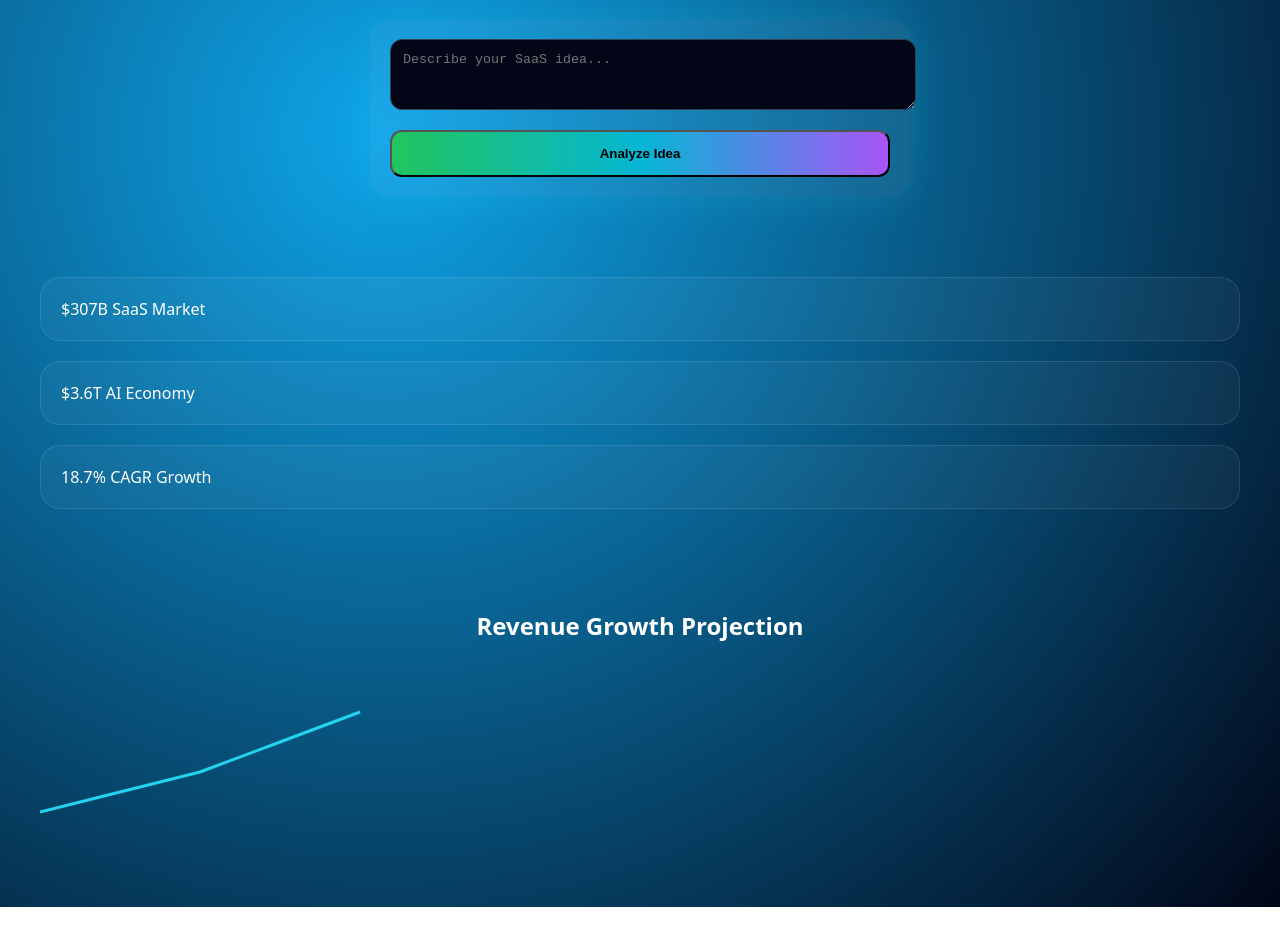
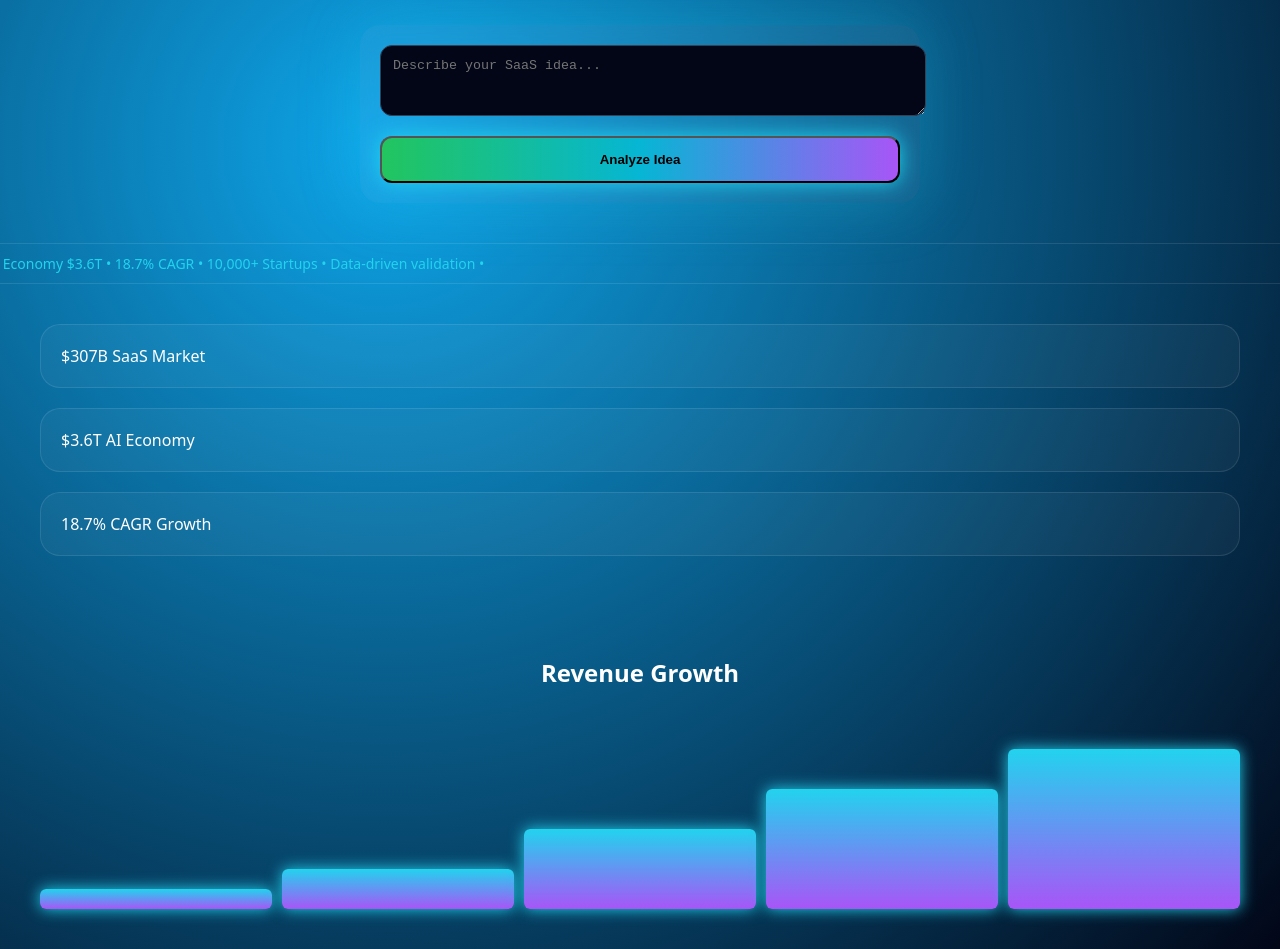
Before and after one commit to TogaraCode/ai-saas-platform, a Next.js app: page / in a window 1280 px wide. Shown: the part 200-1149 px from the top of the page. Before the commit the page ends 1107 px from the top, so only its background shows below. Built offline with nearby package versions, Linux system fonts and the light colour scheme.

Commit message:
Refactor page.js for improved readability and styles
Refactor code for readability and update styles.

```diff
--- a/app/page.js
+++ b/app/page.js
@@ -34,9 +34,7 @@ export default function Home() {
     const els = document.querySelectorAll(".reveal")
     const obs = new IntersectionObserver((entries) => {
       entries.forEach((e) => {
-        if (e.isIntersecting) {
-          e.target.classList.add("visible")
-        }
+        if (e.isIntersecting) e.target.classList.add("visible")
       })
     }, { threshold: 0.2 })
 
@@ -52,11 +50,11 @@ export default function Home() {
       overflowX: "hidden"
     }}>
 
-      {/* pointer glow */}
+      {/* POINTER LIGHT */}
       <div ref={beamRef} style={{
         position: "fixed",
-        width: 200,
-        height: 200,
+        width: 250,
+        height: 250,
         pointerEvents: "none",
         background: "radial-gradient(circle, rgba(34,211,238,0.25), transparent 70%)",
         transform: "translate(-50%, -50%)",
@@ -67,27 +65,27 @@ export default function Home() {
       {/* HERO */}
       <section style={{ padding: 40, textAlign: "center" }}>
         <h1 style={{
-          fontSize: 42,
+          fontSize: 44,
           fontWeight: 800,
-          textShadow: "0 0 20px #22d3ee"
+          textShadow: "0 0 25px #22d3ee"
         }}>
           AI SaaS Validator
         </h1>
 
         <p style={{ color: "#94a3b8" }}>
-          Data-driven validation powered by AI
+          Holographic intelligence for startup ideas
         </p>
 
-        {/* input */}
+        {/* INPUT */}
         <div style={{
           marginTop: 30,
-          maxWidth: 500,
+          maxWidth: 520,
           marginInline: "auto",
           padding: 20,
           borderRadius: 20,
           background: "rgba(255,255,255,0.05)",
-          backdropFilter: "blur(12px)",
-          boxShadow: "0 0 40px rgba(34,211,238,0.2)"
+          backdropFilter: "blur(14px)",
+          boxShadow: "0 0 60px rgba(34,211,238,0.25)"
         }}>
           <textarea
             value={idea}
@@ -111,7 +109,8 @@ export default function Home() {
             borderRadius: 12,
             background: "linear-gradient(90deg,#22c55e,#06b6d4,#a855f7)",
             fontWeight: "bold",
-            color: "black"
+            color: "black",
+            boxShadow: "0 0 20px #22d3ee"
           }}>
             {loading ? "Analyzing..." : "Analyze Idea"}
           </button>
@@ -131,6 +130,24 @@ export default function Home() {
         )}
       </section>
 
+      {/* LIVE DATA TICKER */}
+      <div style={{
+        whiteSpace: "nowrap",
+        overflow: "hidden",
+        borderTop: "1px solid rgba(255,255,255,0.1)",
+        borderBottom: "1px solid rgba(255,255,255,0.1)",
+        padding: 10,
+        fontSize: 14,
+        color: "#22d3ee"
+      }}>
+        <div style={{
+          display: "inline-block",
+          animation: "scroll 20s linear infinite"
+        }}>
+          🚀 SaaS Market $307B • AI Economy $3.6T • 18.7% CAGR • 10,000+ Startups • Data-driven validation •
+        </div>
+      </div>
+
       {/* DATA CARDS */}
       <section style={{
         padding: 40,
@@ -148,21 +165,27 @@ export default function Home() {
         ))}
       </section>
 
-      {/* CHART */}
-      <section style={{
-        padding: 40,
-        textAlign: "center"
-      }}>
-        <h2>Revenue Growth Projection</h2>
+      {/* BAR CHART */}
+      <section style={{ padding: 40 }}>
+        <h2 style={{ textAlign: "center" }}>Revenue Growth</h2>
 
-        <svg width="100%" height="200">
-          <polyline
-            fill="none"
-            stroke="#22d3ee"
-            strokeWidth="3"
-            points="0,150 80,130 160,110 240,80 320,50"
-          />
-        </svg>
+        <div style={{
+          display: "flex",
+          gap: 10,
+          alignItems: "flex-end",
+          height: 200,
+          marginTop: 20
+        }}>
+          {[20, 40, 80, 120, 160].map((h, i) => (
+            <div key={i} style={{
+              flex: 1,
+              height: h,
+              background: "linear-gradient(#22d3ee,#a855f7)",
+              borderRadius: 6,
+              boxShadow: "0 0 15px #22d3ee"
+            }}/>
+          ))}
+        </div>
       </section>
 
       {/* STYLES */}
@@ -181,6 +204,11 @@ export default function Home() {
           opacity: 1;
           transform: translateY(0);
         }
+
+        @keyframes scroll {
+          0% { transform: translateX(0); }
+          100% { transform: translateX(-100%); }
+        }
       `}</style>
 
     </div>
```
